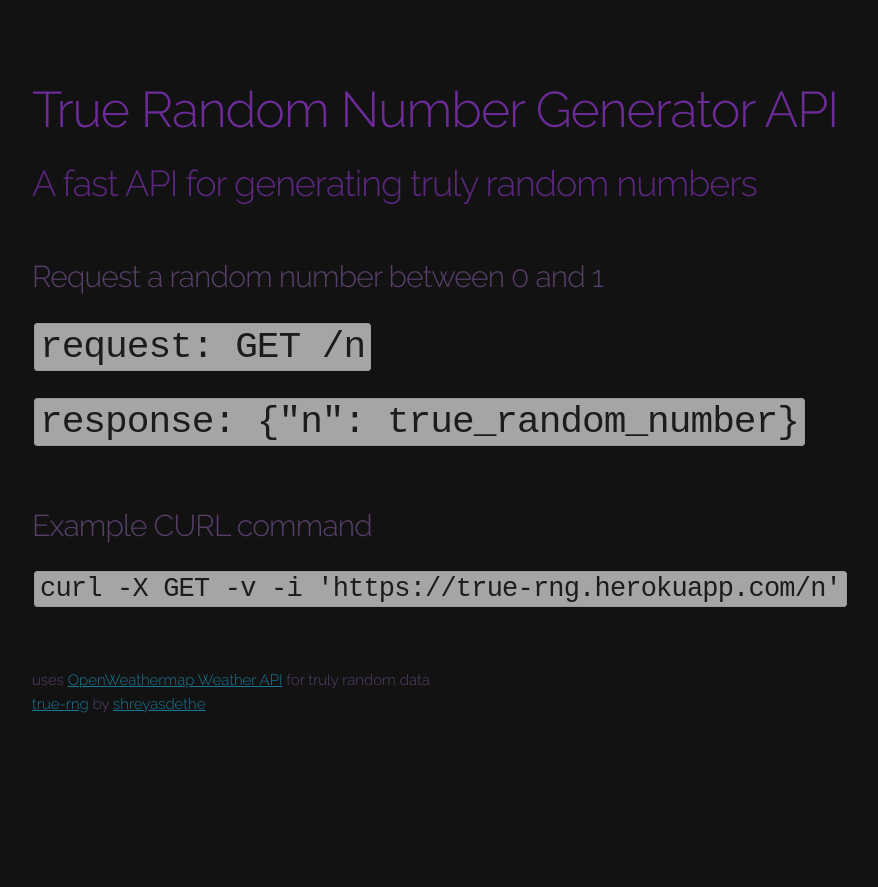
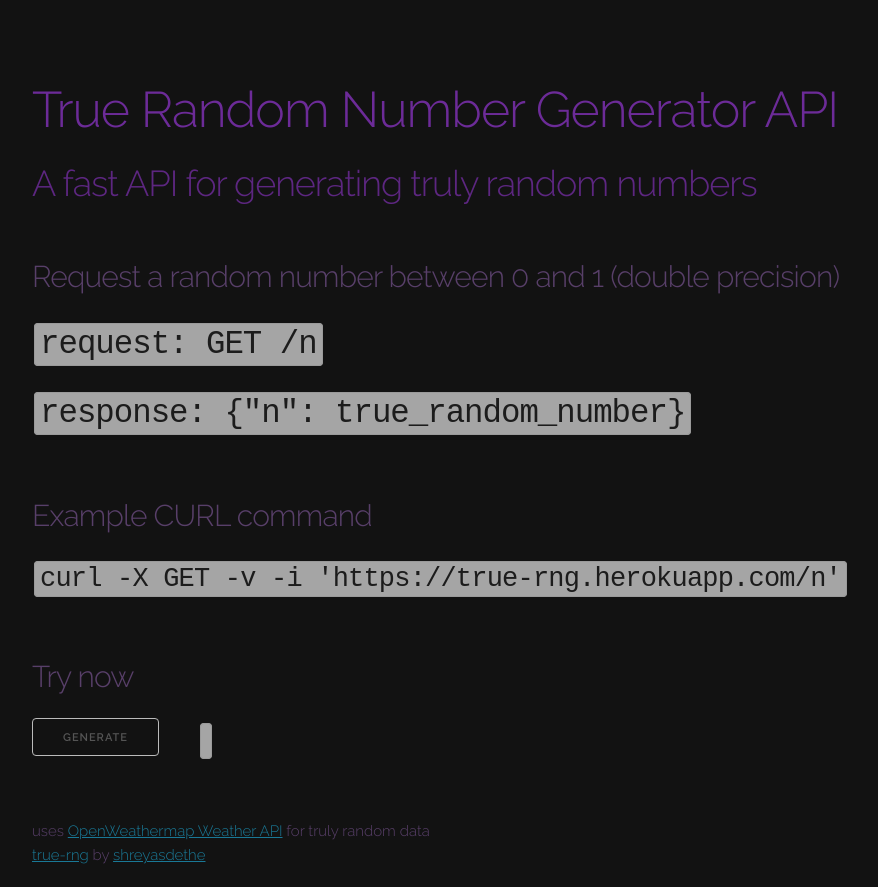
Before and after one commit to shreyasdethe/true-rng, a website: page public/index.html in a window 1280 px wide. Shown: the whole page, without its empty margins (128-1006 px from the left). Before the commit the page ends 800 px from the top, so only its background shows below. Drawn offline with Linux system fonts and the light colour scheme.

Commit message:
Added button and example number

```diff
--- a/public/index.html
+++ b/public/index.html
@@ -54,28 +54,28 @@
     <div class="row">
       <div class="twelve columns">
         <h4 style="text-align: left; padding-top: 30px; color: #7d5797; opacity: 66%;">
-          Request a random number between 0 and 1
+          Request a random number between 0 and 1 (double precision)
         </h4>
       </div>
     </div>
 
     <div class="row">
       <div class="twelve columns">
-        <h2 style="text-align: left; opacity: 66%;">
+        <h3 style="text-align: left; opacity: 66%;">
           <code>
             request: GET /n
           </code>
-        </h2>
+        </h3>
       </div>
     </div>
 
     <div class="row">
       <div class="twelve columns">
-        <h2 style="text-align: left; opacity: 66%;">
+        <h3 style="text-align: left; opacity: 66%;">
           <code>
             response: {"n": true_random_number}
           </code>
-        </h2>
+        </h3>
       </div>
     </div>
 
@@ -98,6 +98,25 @@
     </div>
 
     <div class="row">
+        <div class="twelve columns">
+            <h4 style="text-align: left; padding-top: 40px; color: #7d5797; opacity: 66%;">
+                Try now
+            </h4>
+        </div>
+    </div>
+
+    <div class="row">
+        <div class="two columns">
+            <button onclick="generateNumber">Generate</button>
+        </div>
+        <div class="ten columns">
+            <h4 style="text-align: left; opacity: 66%">
+                <code id="localN"></code>
+            </h4>
+        </div>
+    </div>
+
+    <div class="row">
       <div class="twelve columns">
         <h6 style="text-align: left; padding-top: 40px; color: #7d5797; opacity: 66%;">
           uses <a href="https://openweathermap.org/api">OpenWeathermap Weather API</a> for truly random data
```
Also changed, not shown: main.js (+14 -0 lines).
